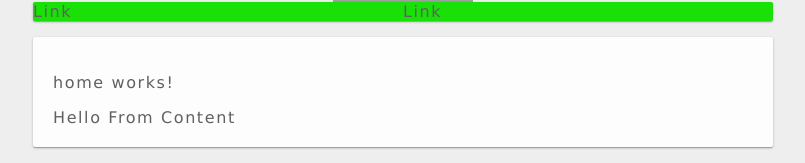
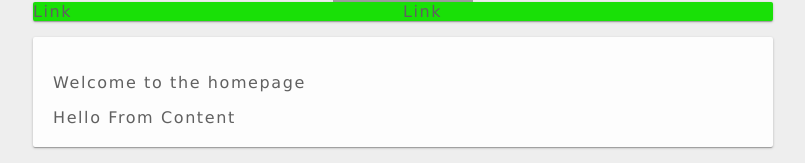
Before and after one commit to aniketbumbc/Todo-List-Angular-5.2, an Angular app in the folder Todo/: page / in a window 1280 px wide. Shown: the part 226-389 px from the top of the page, without its empty margins (237-1042 px from the left). Built offline with nearby package versions, Linux system fonts and the light colour scheme; grey boxes are pictures that could not be loaded.

Commit message:
Added Property Binding

```diff
--- a/Todo/src/app/home/home.component.html
+++ b/Todo/src/app/home/home.component.html
@@ -1,4 +1,4 @@
 <p>
-  home works!
+{{homeTitle}}
 </p>
 <ng-content></ng-content>
--- a/Todo/src/app/home/home.component.ts
+++ b/Todo/src/app/home/home.component.ts
@@ -7,6 +7,7 @@ import { Component, OnInit } from '@angular/core';
 })
 export class HomeComponent implements OnInit {
 
+  homeTitle = "Welcome to the homepage";
   constructor() { }
 
   ngOnInit() {
```
